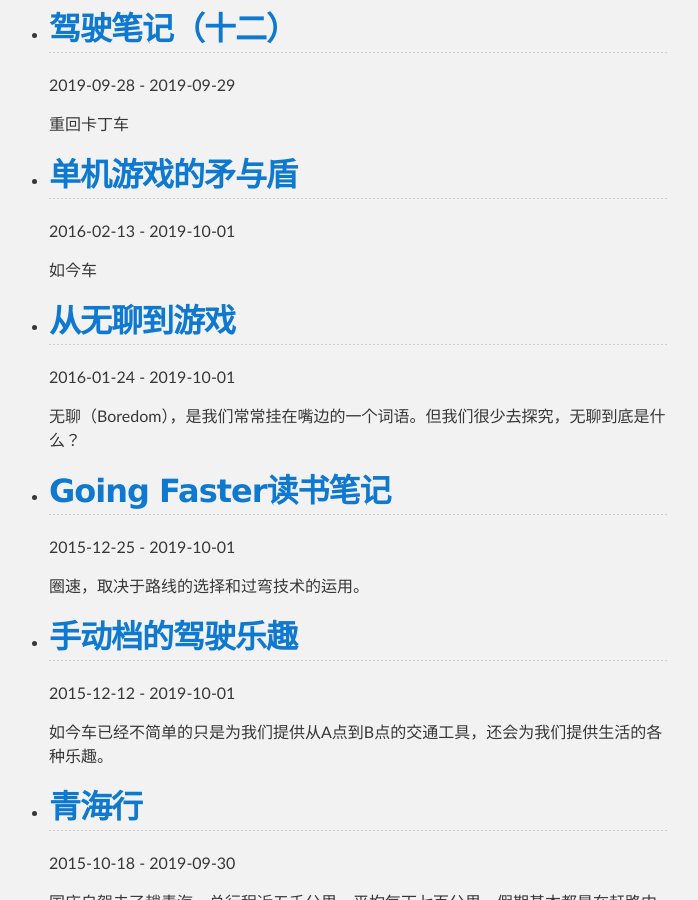
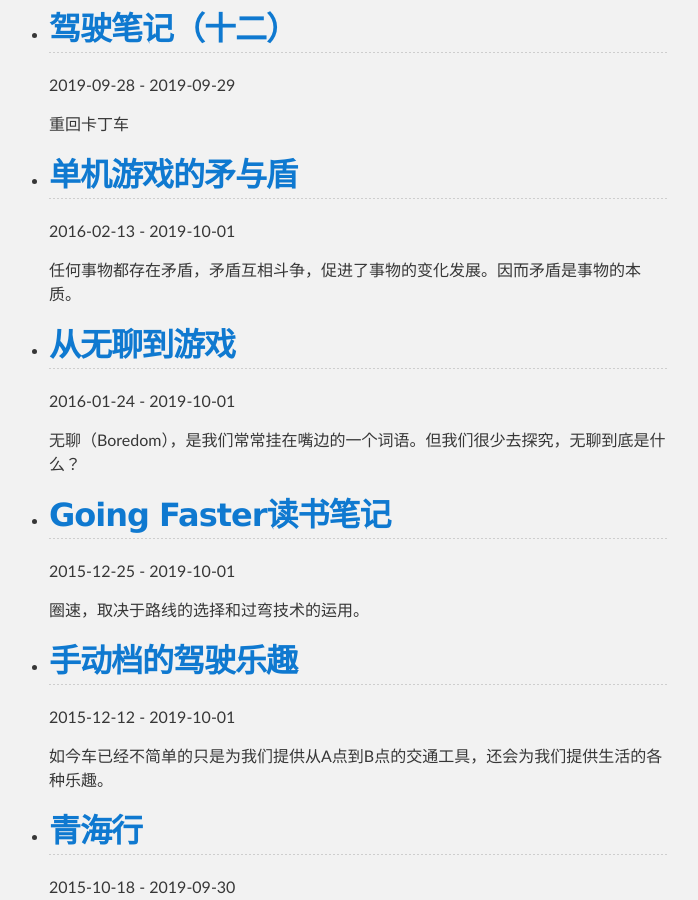
Before and after one commit to icrmio/icrmio.github.io, a Jekyll site: the page built from index.html, in a window 1280 px wide and 900 px high, scrolled down 335 px. Shown: the whole window, without its empty margins (291-989 px from the left). Built offline with Jekyll 4.4.1, drawn with Linux system fonts in a browser that asks for light colours.

Commit message:
Update 2016-02-13-the-contradictions-of-single-player-game.md

```diff
--- a/_posts/2016-02-13-the-contradictions-of-single-player-game.md
+++ b/_posts/2016-02-13-the-contradictions-of-single-player-game.md
@@ -3,7 +3,7 @@ layout: post
 title: 单机游戏的矛与盾
 create_date: 2016-02-13
 modify_date: 2019-10-01
-excerpt: 如今车
+excerpt: 任何事物都存在矛盾，矛盾互相斗争，促进了事物的变化发展。因而矛盾是事物的本质。
 ---
 任何事物都存在矛盾，矛盾互相斗争，促进了事物的变化发展。因而矛盾是事物的本质。
 
```
